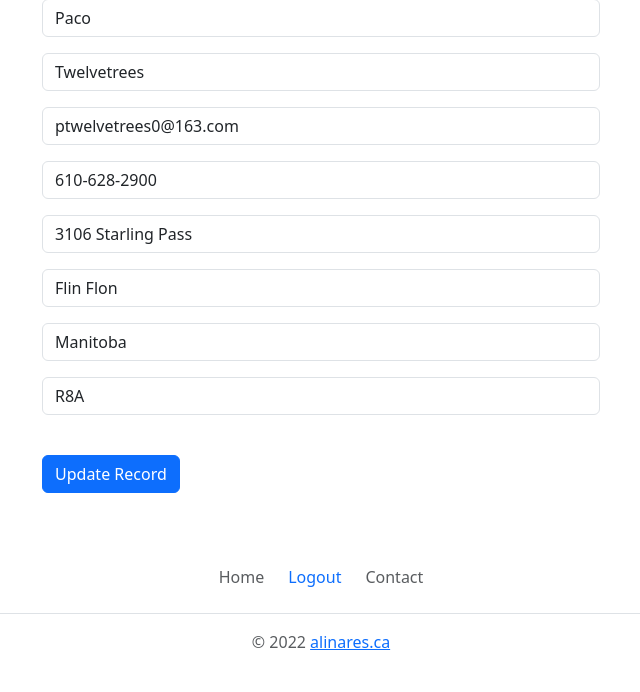
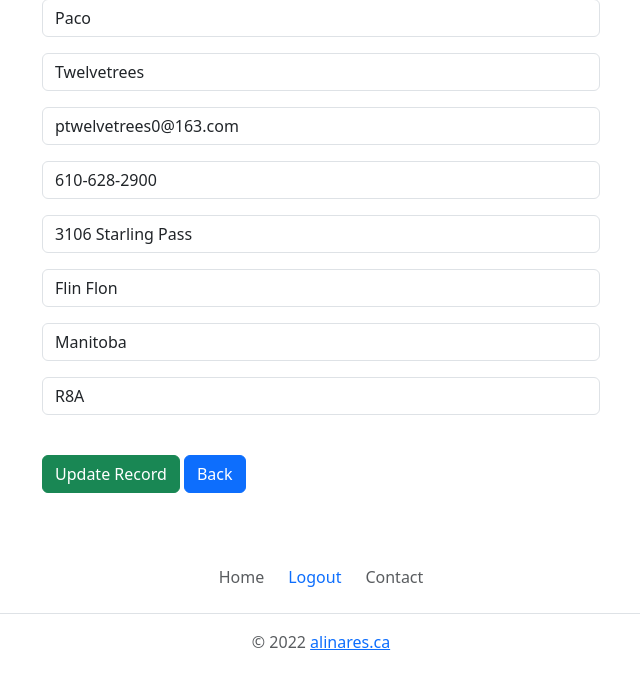
Before and after one commit to linares-dev/django-crm-and-facial-recognition-login-system, a Django app: page /update/record/1 in a window 1280 px wide. Shown: the part 185-877 px from the top of the page, without its empty margins (319-959 px from the left). Run offline with Django 3.2, Linux system fonts and the light colour scheme; the visitor is signed in with stand-in values (Sample User, id 1); data comes from the database, SQL or seed files in the repository.

Commit message:
update_record.html modify

```diff
--- a/website/templates/website/update_record.html
+++ b/website/templates/website/update_record.html
@@ -12,7 +12,8 @@
 	{{ form.as_p }}
 
 <br/>
-  <button type="submit" class="btn btn-primary">Update Record</button>
+  <button type="submit" class="btn btn-success">Update Record</button>
+	<a href="{% url 'home' %}" class="btn btn-primary">Back</a>
 
 </form>
 
```
